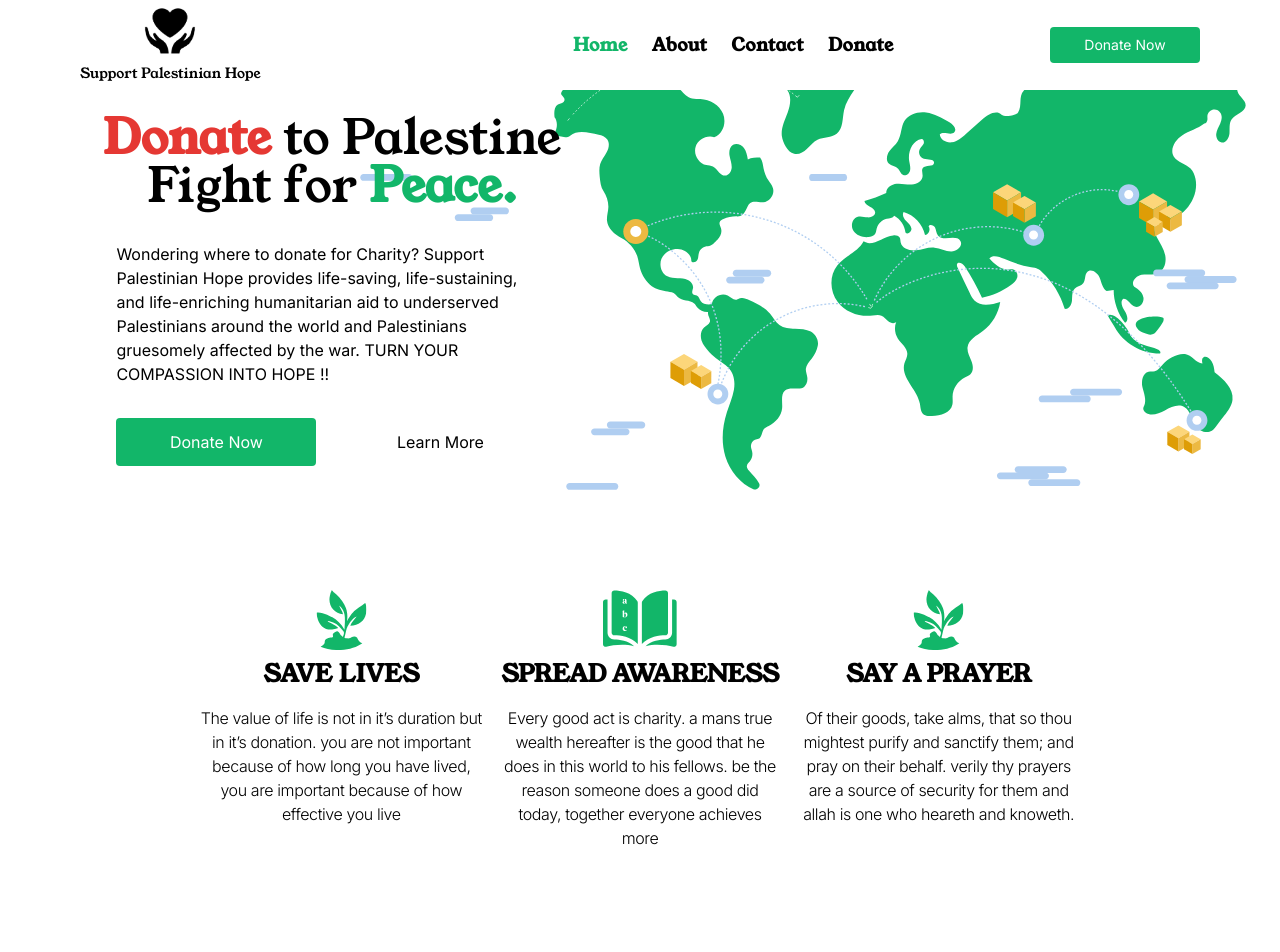
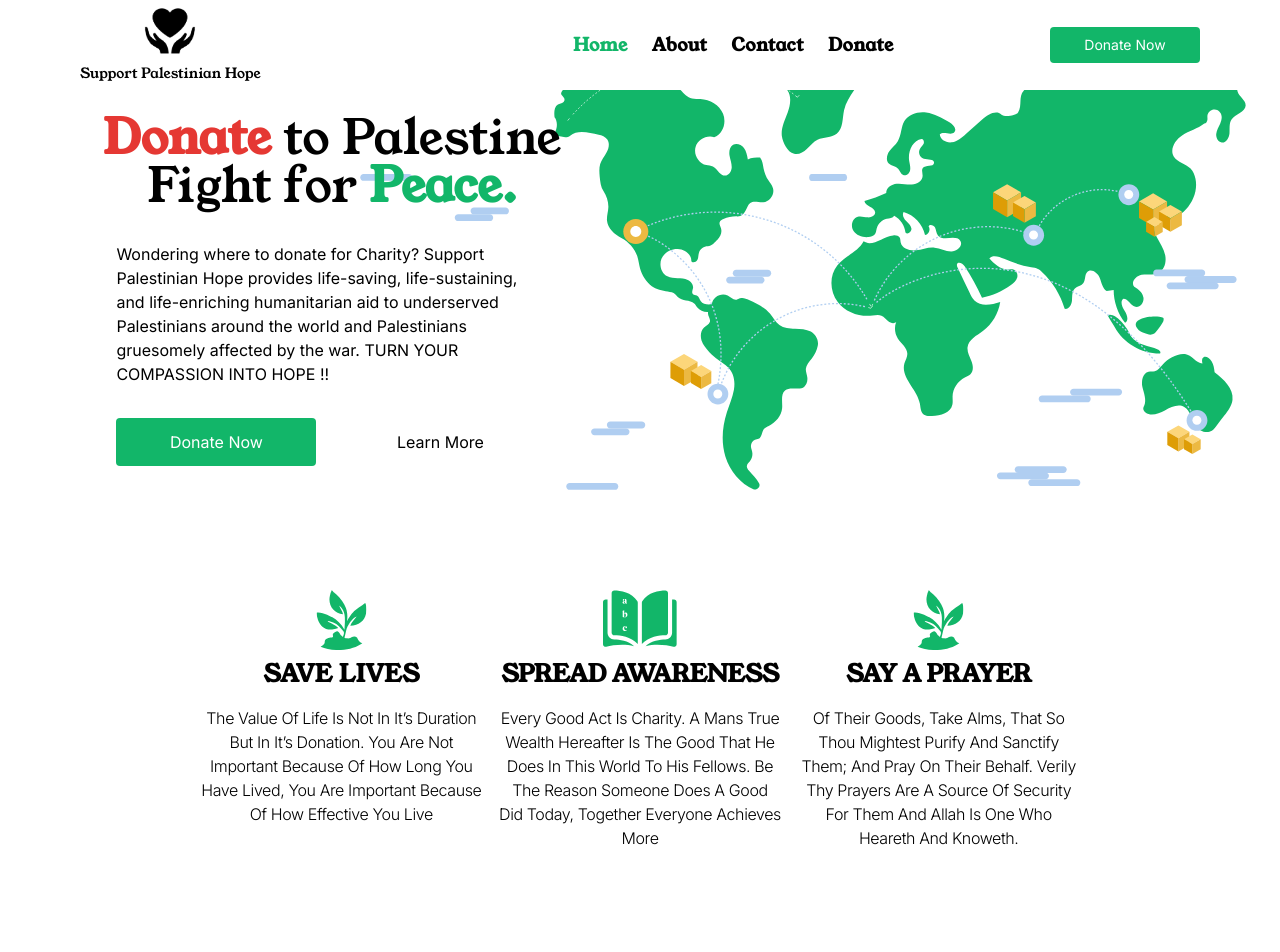
Before and after one commit to daiveedb/donate, a Next.js app: page / in a window 1280 px wide. Shown: the top 952 px of the page. Built offline with nearby package versions, Linux system fonts and the light colour scheme.

Commit message:
capitalize text

```diff
--- a/src/app/page.tsx
+++ b/src/app/page.tsx
@@ -65,7 +65,7 @@ export default function Home() {
               </div>
               <h3 className="font-bold text-2xl pt-2">SAVE LIVES</h3>
             </div>
-            <p className="text-center vision-text py-4 first-letter:capitalize">
+            <p className="text-center vision-text py-4 capitalize  first-letter:capitalize">
               The value of life is not in it’s duration but in it’s donation.
               you are not important because of how long you have lived, you are
               important because of how effective you live
@@ -81,7 +81,7 @@ export default function Home() {
                 Spread Awareness
               </h3>
             </div>
-            <p className="text-center py-4 ">
+            <p className="text-center py-4  capitalize ">
               Every good act is charity. a mans true wealth hereafter is the
               good that he does in this world to his fellows. be the reason
               someone does a good did today, together everyone achieves more
@@ -95,7 +95,7 @@ export default function Home() {
               </div>
               <h3 className="font-bold text-2xl pt-2">SAY A PRAYER</h3>
             </div>
-            <p className="text-center py-4 ">
+            <p className="text-center py-4  capitalize ">
               Of their goods, take alms, that so thou mightest purify and
               sanctify them; and pray on their behalf. verily thy prayers are a
               source of security for them and allah is one who heareth and
```
